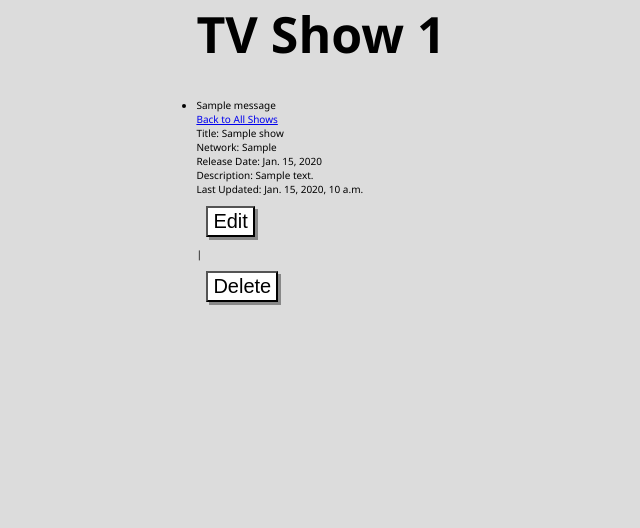
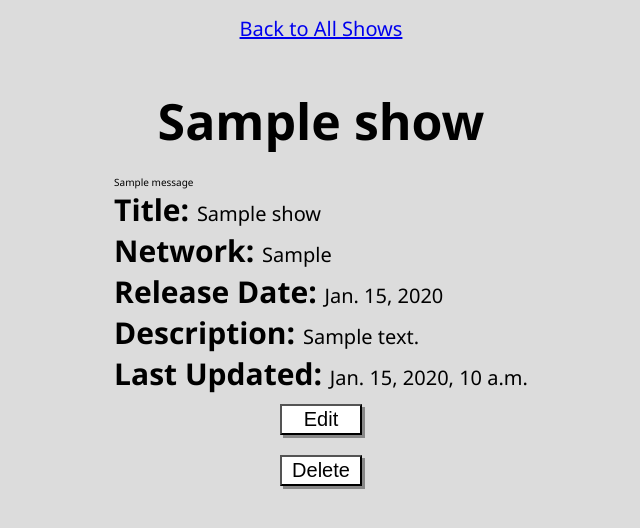
Before and after one commit to Lstedmanfalls/Semi_Restful_TV_Shows, a Django app: page /shows/1 in a window 1280 px wide. Shown: the top 528 px of the page, without its empty margins (319-959 px from the left). Run offline with Django 3.2, Linux system fonts and the light colour scheme; tables that the repository leaves empty hold one stand-in row (values such as "Sample post"); one stand-in notice (Sample message) is shown.

Commit message:
Styled pages, updated README

```diff
--- a/semi_restful_tv_shows_app/static/style.css
+++ b/semi_restful_tv_shows_app/static/style.css
@@ -6,6 +6,17 @@
 html{
     font-size:10px;
     font-family:'Segoe UI', Tahoma, Geneva, Verdana, sans-serif
+}
+
+#nav{
+    display: flex;
+    width:100%;
+    justify-content: center;
+    padding:1.5rem 0;
+}
+
+#nav a{
+    font-size:2rem;
 }
 
 #shows{
@@ -22,7 +33,7 @@ body{
 h1{
     text-align: center;
     font-size:5rem;
-    padding-bottom: 3rem;
+    padding-bottom: 2rem;
 }
 
 table{
@@ -67,17 +78,18 @@ button{
     box-shadow: .3rem .3rem #888888
 }
 
-button:hover{
+button:hover, #add_show_button > a:hover{
     background-color: whitesmoke;
+    cursor: pointer;
 }
 
-#add_show{
+#add_show_button{
     padding:4rem;
     text-align: center;
     font-size:3rem;
 }
 
-#add_show > a{
+#add_show_button > a{
     text-decoration: none;
     background-color: white;
     border:.1rem solid gray;
@@ -87,6 +99,43 @@ button:hover{
     box-shadow: .3rem .3rem #888888
 }
 
-#add_show > a:hover{
-    background-color:whitesmoke;
+#content{
+    padding-top:3rem;
 }
+
+#edit form{
+    display:flex;
+    flex-direction: column;
+}
+
+#edit a{
+    align-self: center;
+    font-size:2rem;
+}
+
+.label{
+    font-weight: bold;
+    font-size:3rem;
+}
+
+#show_info > p{
+    font-size:2rem;
+}
+
+#add_show form{
+    display: flex;
+    flex-direction: column;
+}
+
+#add_show button, #edit button{
+    width:20%;
+    align-self: center;
+}
+
+input:last-of-type{
+    margin-bottom:1rem;
+}
+
+input{
+    padding:.5rem;
+}
--- a/semi_restful_tv_shows_app/templates/shows.html
+++ b/semi_restful_tv_shows_app/templates/shows.html
@@ -15,7 +15,6 @@
             <table>
                 <thead>
                     <tr>
-                        <th>ID</th>
                         <th>Title</th>
                         <th>Network</th>
                         <th>Release Date</th>
@@ -25,14 +24,13 @@
                 <tbody>
                         {% for show in all_the_shows %}
                     <tr>
-                        <td>{{show.id}}</td>
                         <td>{{show.title}}</td>
                         <td>{{show.network}}</td>
                         <td>{{show.release_date}}</td>
                         <td id="form">
                             <form action="/shows/{{show.id}}" method="POST">
                             {% csrf_token %}
-                                <button type="submit">Show</button>
+                                <button type="submit">View</button>
                             </form>
                             <form action="/shows/{{show.id}}/edit" method="POST">
                             {% csrf_token %}
@@ -48,7 +46,7 @@
                 </tbody>
             </table>
         </div>
-        <div id="add_show">
+        <div id="add_show_button">
             <a href="/shows/new_show">Add a New Show</a>
         </div>
     </div>
--- a/semi_restful_tv_shows_app/templates/view_show.html
+++ b/semi_restful_tv_shows_app/templates/view_show.html
@@ -10,36 +10,36 @@
 </head>
 <body>
     <div id="wrapper">
-        <div id="">
-            <div>
-                <h1>TV Show {{a_show.id}}</h1>
-                {% if messages %}
-                <ul class="messages">
-                {% for message in messages %}
-                    <li {% if message.tags %} class="{{ message.tags }}"{% endif %}>{{ message }}</li>
-                    {% endfor %}
-                </ul>
-                {% endif %}
+        <div id="nav">
         <a href="/shows">Back to All Shows</a>
         </div>
-            <div>
-                <p>Title: {{a_show.title}}</p>
-                <p>Network: {{a_show.network}}</p>
-                <p>Release Date: {{a_show.release_date}}</p>
-                <p>Description: {{a_show.description}}</p>
+        <div id="content">
+            <h1>{{a_show.title}}</h1>
+            {% if messages %}
+            <div id="messages">
+                {% for message in messages %}
+                    <p>{{ message }}</p>
+                {% endfor %}
+                {% endif %}
             </div>
-        <p>Last Updated: {{a_show.updated_at}}</p>
-        <div>
+            <div id="show_info">
+                <p><span class="label">Title: </span>{{a_show.title}}</p>
+                <p><span class="label">Network: </span>{{a_show.network}}</p>
+                <p><span class="label">Release Date: </span>{{a_show.release_date}}</p>
+                <p><span class="label">Description: </span>{{a_show.description}}</p>
+                <p><span class="label">Last Updated: </span>{{a_show.updated_at}}</p>
+            </div>
+            <div id ="edit">
                 <form action="/shows/{{a_show.id}}/edit" method="POST">
                 {% csrf_token %}
                     <button type="submit">Edit</button>
                 </form>
-            <p>|</p>
                 <form action="/shows/{{a_show.id}}/destroy" method="POST">
                 {% csrf_token %}
                     <button type="submit">Delete</button>
                 </form>
             </div>
         </div>
+    </div>
 </body>
 </html>
```
Also changed, not shown: semi_restful_tv_shows_app/templates/add_show.html (+8 -8 lines), semi_restful_tv_shows_app/templates/edit_show.html (+9 -11 lines), README.md, add_show.JPG (added), edit_show.JPG (added), shows.JPG (added), view_show.JPG (added). Lines whose indentation alone changed are shown as unchanged.
